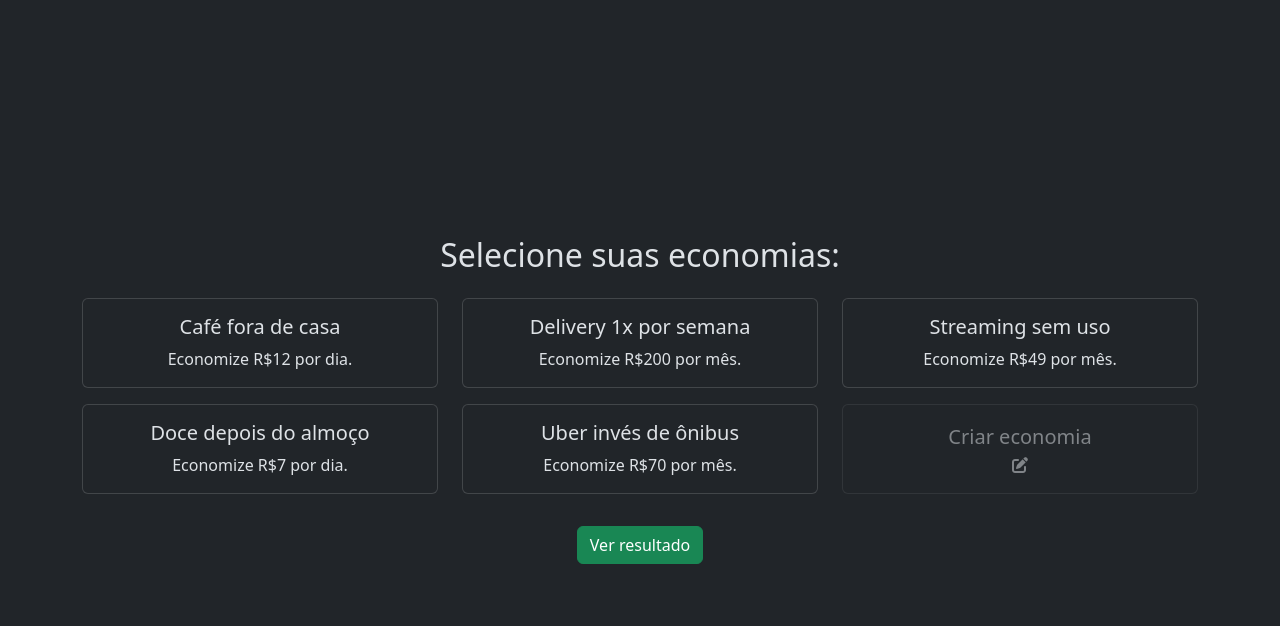
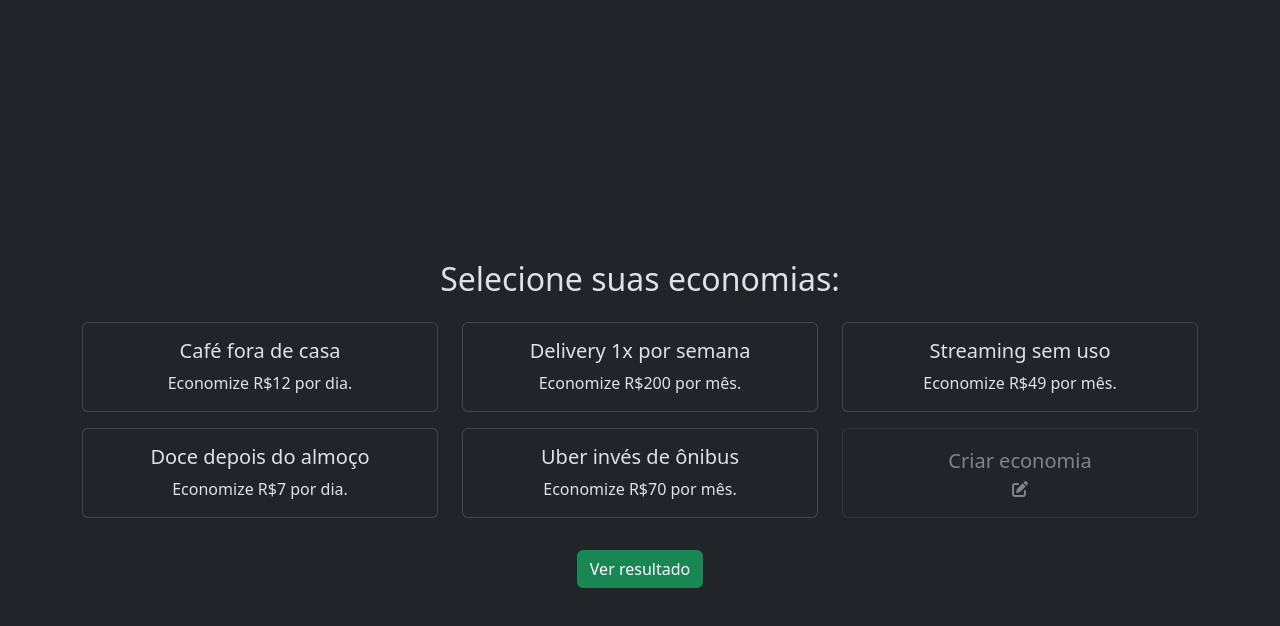
Before and after one commit to victorbarbetto/simulador-de-juros-compostos, a plain HTML site: page index.html in a window 1280 px wide. Both pictures are taken after a click on the button "Simular agora". Drawn offline with nearby package versions, Linux system fonts and the light colour scheme.

Commit message:
Padding Section Economias

```diff
--- a/index.html
+++ b/index.html
@@ -27,7 +27,7 @@
     <section id="screen-economias"
         class="d-none flex-column align-items-center justify-content-center p-5 text-center vh-100">
 
-        <h2 class="mb-4">Selecione suas economias:</h2>
+        <h2 class="mb-4 pt-5">Selecione suas economias:</h2>
 
         <!-- CARDS -->
         <div class="cards container">
@@ -107,6 +107,7 @@
 
         <button type="button" id="btnOutroCalculo" class="btn btn-success mt-3">Realizar outro cálculo</button>
     </section>
+
     <!-- MODAL CRIAR ECONOMIA -->
 
     <div class="modal fade" id="modal-criar-economia" tabindex="-1" aria-labelledby="exampleModalLabel"
```
